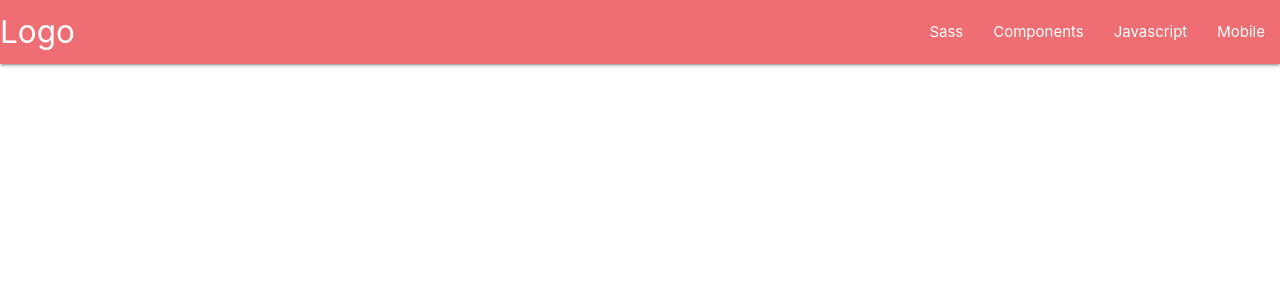
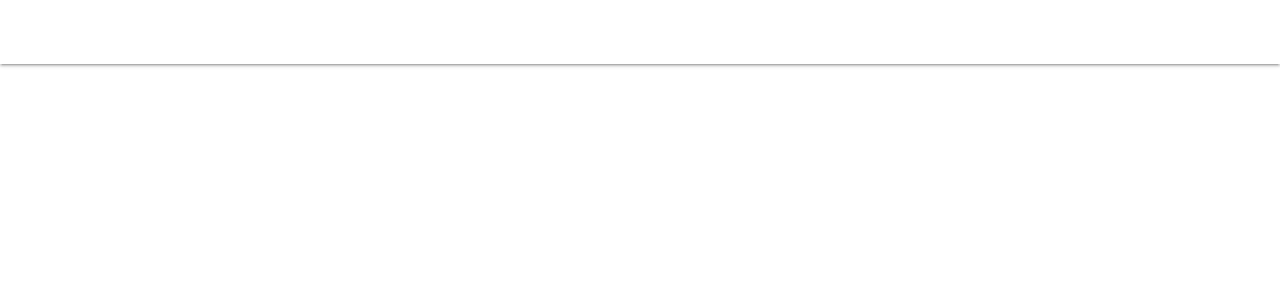
Before and after one commit to Leoney/flask-miniproject, a Python web app: template templates/base.html in a window 1280 px wide. Shown: the top 300 px of the page. Run offline with Jinja, Linux system fonts and the light colour scheme; the template is opened without the code that fills it, so the values that code supplies are empty; some libraries are stand-ins or nearby versions.

Commit message:
Navbar color change

```diff
--- a/static/css/styles.css
+++ b/static/css/styles.css
@@ -0,0 +1,3 @@
+nav {
+    color: #2a3137 !important;
+}
--- a/templates/base.html
+++ b/templates/base.html
@@ -13,9 +13,9 @@
 </head>
 <body>
     <header>
-        <nav>
+        <nav class="white">
             <div class="nav-wrapper">
-              <a href="#!" class="brand-logo">Logo</a>
+              <a href="#!" class="brand-logo">B.O.O.K</a>
               <a href="#" data-target="mobile-demo" class="sidenav-trigger"><i class="material-icons">menu</i></a>
               <ul class="right hide-on-med-and-down">
                 <li><a href="sass.html">Sass</a></li>
```
